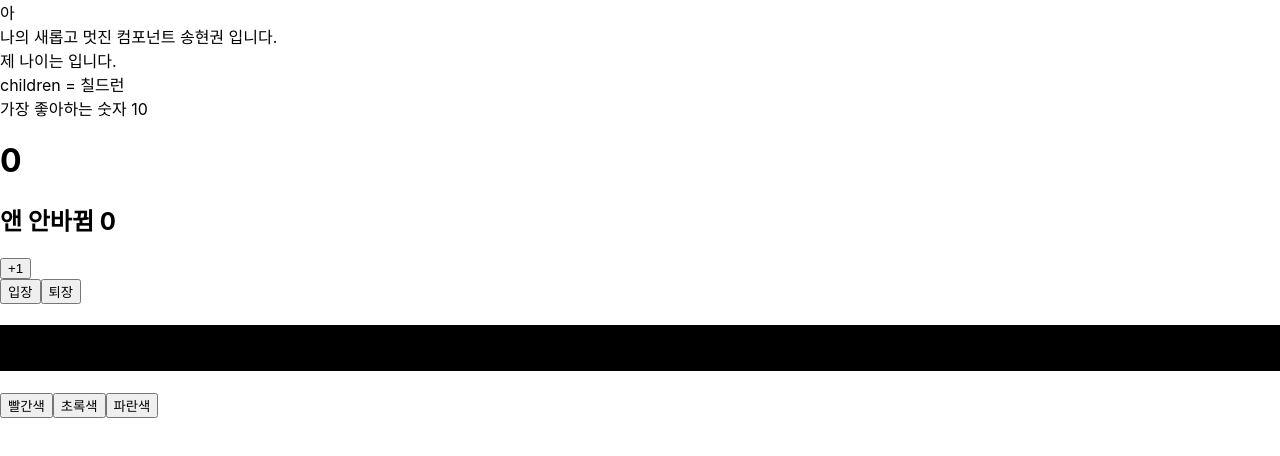
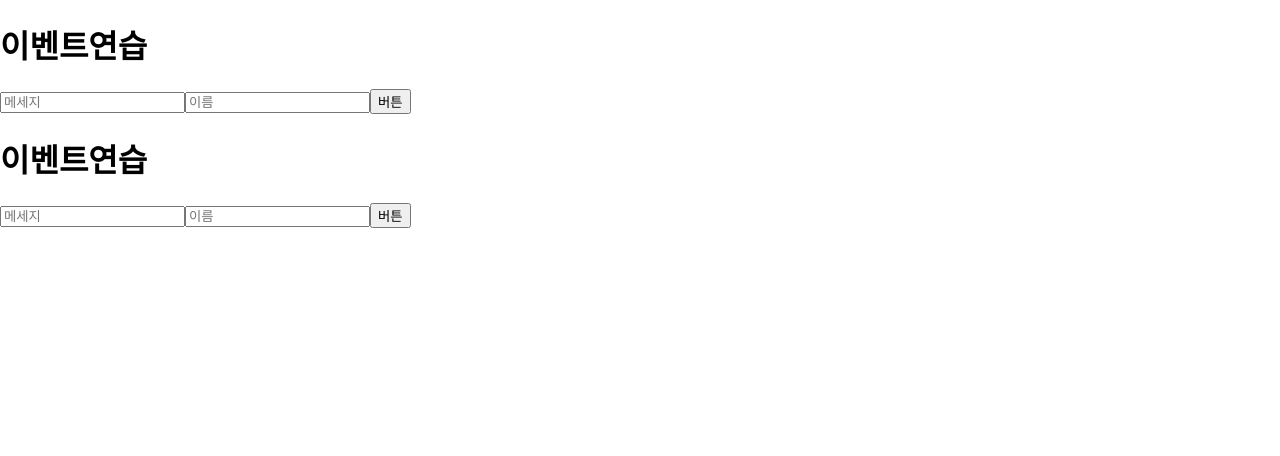
Before and after one commit to songHyeongwon/ReactClass, a React (Create React App) app in the folder learning-react/hello-react/: page / in a window 1280 px wide. Shown: the top 456 px of the page. Built offline with nearby package versions, Linux system fonts and the light colour scheme.

Commit message:
리액트 4장

```diff
--- a/learning-react/hello-react/src/App.js
+++ b/learning-react/hello-react/src/App.js
@@ -4,14 +4,20 @@ import './App.css';
 import MyComponent from './MyComponent';
 import Counter from './Counter';
 import Say from './Say';
-
+import EventPractice from './EventPractice';
+import EventPractice2 from './EventPractice2';
 const App = () => {
-  const name = "송현권";
+  const name = '송현권';
   return (
     <div>
-      아 <MyComponent name={name} numType={10}>칠드런</MyComponent>
-      <Counter/>
-      <Say></Say>
+      <EventPractice />
+      <EventPractice2/>
+      {/* 아{' '} */}
+      {/* <MyComponent name={name} numType={10}>
+        칠드런
+      </MyComponent>
+      <Counter />
+      <Say></Say> */}
     </div>
   );
 };
@@ -29,7 +35,6 @@ const App = () => {
     return <div className="App" style={style}>{name}</div>;
   }
 }*/
-
 
 /*function App() {
   const name = '송현권';
--- /dev/null
+++ b/learning-react/hello-react/src/EventPractice.js
@@ -0,0 +1,57 @@
+import React, { Component } from 'react';
+
+class EventPractice extends Component {
+  state = {
+    message: '',
+    username : ''
+  };
+
+  //   constructor(props) {
+  //     super(props);
+  //     this.handleChange = this.handleChange.bind(this);
+  //     this.handleClick = this.handleClick.bind(this);
+  //   }
+  handleChange = (e) => {
+    this.setState({
+      [e.target.name] : e.target.value,
+    });
+    console.log(this.state);
+  };
+  handleClick = (e) => {
+    alert("EventPractice ~ " +this.state.message + " / " +  this.state.username);
+    this.setState({
+      message: '',
+      username : ''
+    });
+  };
+  handKeyPress = (e) => {
+      console.log(e.key)
+      if(e.key === 'Enter') {
+          this.handleClick();
+      }
+  }
+  render() {
+    return (
+      <div onKeyPress={this.handKeyPress}>
+        <h1>이벤트연습</h1>
+        <input
+          type="text"
+          name="message"
+          placeholder="메세지"
+          value={this.state.message}
+          onChange={this.handleChange}
+        />
+        <input
+          type="text"
+          name="username"
+          placeholder="이름"
+          value={this.state.username}
+          onChange={this.handleChange}
+        />
+        <button onClick={this.handleClick}>버튼</button>
+      </div>
+    );
+  }
+}
+
+export default EventPractice;
--- /dev/null
+++ b/learning-react/hello-react/src/EventPractice2.js
@@ -0,0 +1,52 @@
+import React, { useState } from 'react';
+
+const EventPractice2 = () => {
+  const [form, setFrom] = useState({
+    username: '',
+    message: '',
+  });
+  const { username, message } = form;
+  const onChange = (e) => {
+    const nextFomr = {
+      ...form, //기존내용 복사
+      [e.target.name]: e.target.value,
+    };
+    console.log(nextFomr);
+    setFrom(nextFomr);
+  };
+  const onClick = () => {
+    alert("EventPractice2 ~ " +username + ' : ' + message);
+    setFrom({
+      username: '',
+      message: '',
+    });
+  };
+  const onKeyPress = (e) => {
+    if (e.key === 'Enter') {
+      onClick();
+    }
+  };
+
+  return (
+    <div onKeyPress={onKeyPress}>
+      <h1>이벤트연습</h1>
+      <input
+        type="text"
+        name="message"
+        placeholder="메세지"
+        value={message}
+        onChange={onChange}
+      />
+      <input
+        type="text"
+        name="username"
+        placeholder="이름"
+        value={username}
+        onChange={onChange}
+      />
+      <button onClick={onClick}>버튼</button>
+    </div>
+  );
+};
+
+export default EventPractice2;
```
